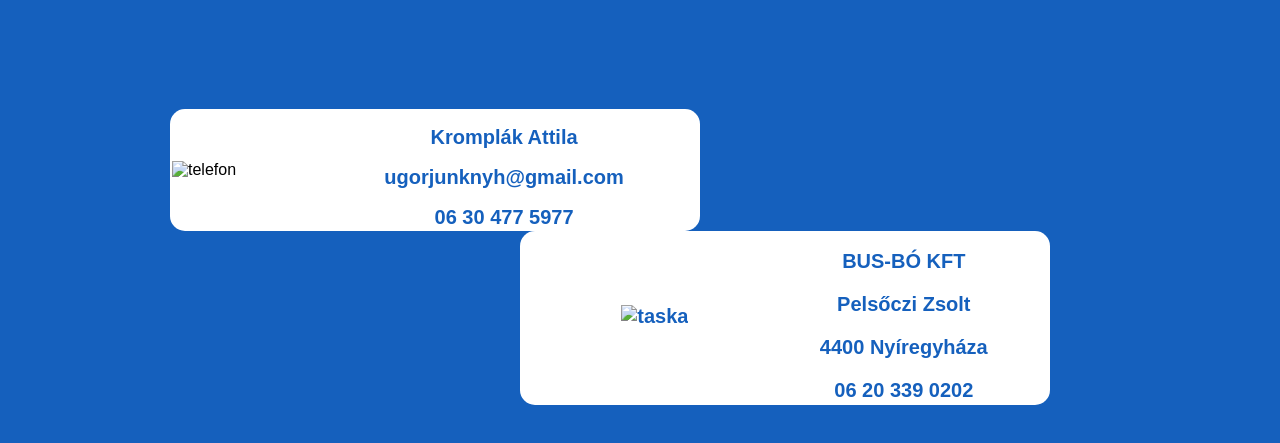
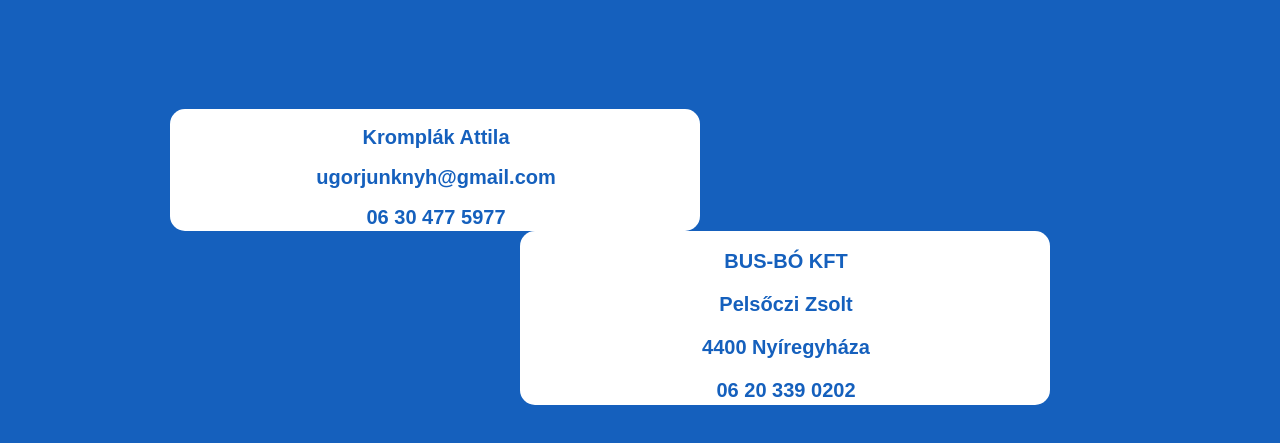
Before and after one commit to ugorjunk/ugorjunk.github.io, a plain HTML site: page rolunk.html in a window 1280 px wide. Shown: the part 199-642 px from the top of the page. Drawn offline with Linux system fonts and the light colour scheme.

Commit message:
Update rolunk.html

```diff
--- a/rolunk.html
+++ b/rolunk.html
@@ -26,7 +26,7 @@
     <div id="bal">
         <table id="tablazat">
             <tr>
-                <td rowspan="3"><img src="../kepek/telefon.jpg" alt="telefon"></td>
+                <td rowspan="3"></td>
                 <td id="td1">Kromplák Attila</td>
 
             </tr>
@@ -44,7 +44,7 @@
   <div id="right">
     <table id="tablazat2">
         <tr>
-            <td id="td2" rowspan="4"><img id="taskapng" src="../kepek/taska.jpg" alt="taska"></td>
+            <td id="td2" rowspan="4"></td>
             <td id="td2">BUS-BÓ KFT</td>
 
         </tr>
```
